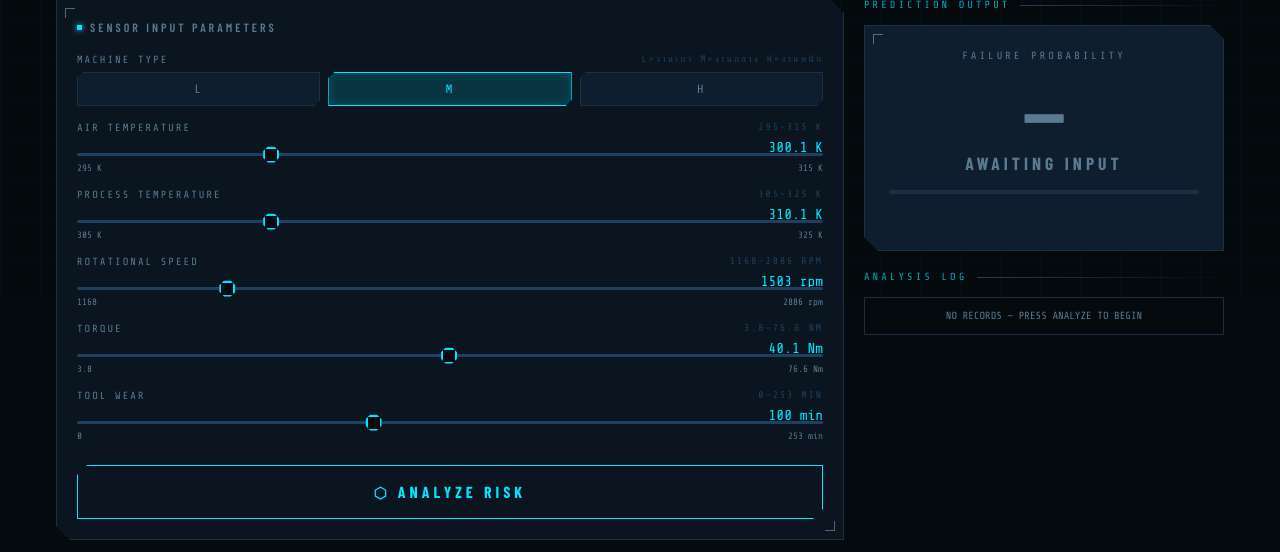
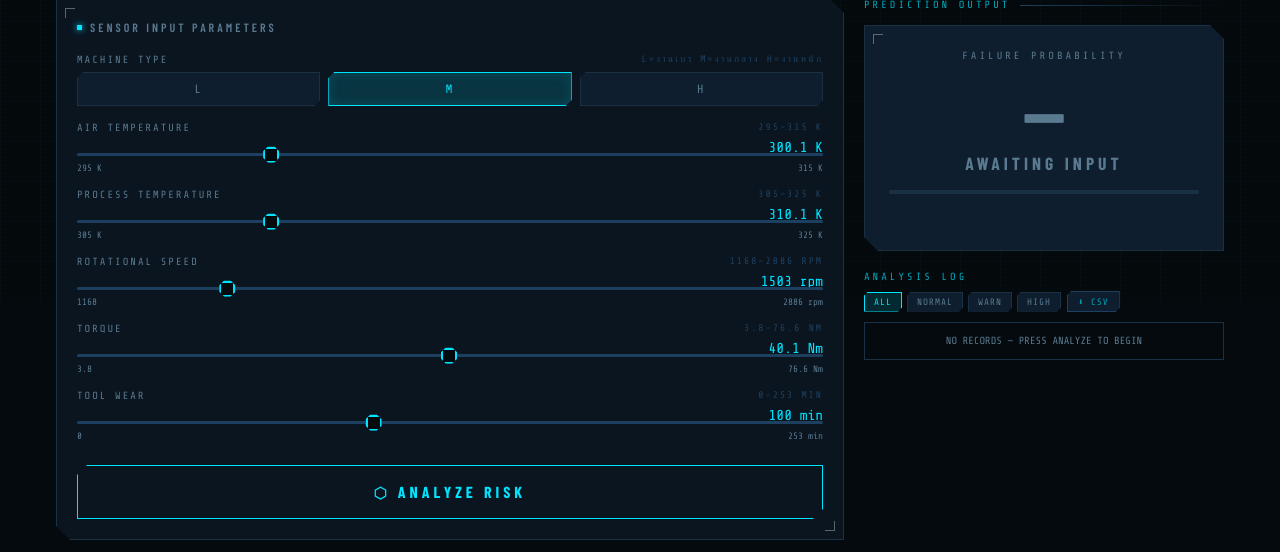
Before and after one commit to nontawatwon-debug/sentinel-iot, a Flask app: page / in a window 1280 px wide. Shown: the part 498-1050 px from the top of the page. Run offline with Flask 3, Linux system fonts and the light colour scheme; some web fonts are replaced.

Commit message:
Update index.html

```diff
--- a/templates/index.html
+++ b/templates/index.html
@@ -100,6 +100,19 @@ footer{margin-top:40px;padding-top:16px;border-top:1px solid var(--border);displ
 .corner-tl{top:8px;left:8px;border-top:1px solid;border-left:1px solid;}
 .corner-br{bottom:8px;right:8px;border-bottom:1px solid;border-right:1px solid;}
 @media(max-width:600px){.risk-percent{font-size:3.5rem;}.panel{padding:16px;}}
+
+/* ── LOG TOOLBAR ── */
+.log-toolbar{display:flex;align-items:center;justify-content:space-between;gap:8px;margin-bottom:10px;flex-wrap:wrap;}
+.log-filters{display:flex;gap:5px;}
+.filter-btn{padding:4px 9px;background:var(--surface2);border:1px solid var(--border);color:var(--text-dim);font-family:'Share Tech Mono',monospace;font-size:0.58rem;letter-spacing:1px;cursor:pointer;transition:all 0.15s;clip-path:polygon(4px 0,100% 0,100% calc(100% - 4px),calc(100% - 4px) 100%,0 100%,0 4px);}
+.filter-btn:hover{border-color:var(--cyan-dim);color:var(--cyan-dim);}
+.filter-btn.active{background:var(--cyan-glow);border-color:var(--cyan);color:var(--cyan);}
+.filter-btn.f-normal.active{background:rgba(0,255,136,0.08);border-color:var(--green);color:var(--green);}
+.filter-btn.f-warning.active{background:rgba(255,179,0,0.08);border-color:var(--amber);color:var(--amber);}
+.filter-btn.f-danger.active{background:rgba(255,61,61,0.08);border-color:var(--red);color:var(--red);}
+.export-btn{padding:4px 10px;background:var(--surface2);border:1px solid var(--border-bright);color:var(--cyan-dim);font-family:'Share Tech Mono',monospace;font-size:0.58rem;letter-spacing:1px;cursor:pointer;transition:all 0.15s;clip-path:polygon(4px 0,100% 0,100% calc(100% - 4px),calc(100% - 4px) 100%,0 100%,0 4px);}
+.export-btn:hover{border-color:var(--cyan);color:var(--cyan);box-shadow:0 0 8px var(--cyan-glow);}
+.export-btn:active{transform:scale(0.97);}
 </style>
 </head>
 <body>
@@ -199,8 +212,21 @@ footer{margin-top:40px;padding-top:16px;border-top:1px solid var(--border);displ
         <div class="risk-bar-wrap"><div class="risk-bar" id="riskBar"></div></div>
         <div class="risk-warnings" id="riskWarnings"></div>
       </div>
+
       <div style="margin-top:20px">
-        <div class="section-label">ANALYSIS LOG</div>
+        <!-- Log toolbar: filter + export -->
+        <div class="log-toolbar">
+          <div class="section-label" style="margin-bottom:0;flex:none">ANALYSIS LOG</div>
+          <div style="display:flex;align-items:center;gap:6px;flex-wrap:wrap">
+            <div class="log-filters">
+              <button class="filter-btn active" data-filter="all" onclick="setFilter(this)">ALL</button>
+              <button class="filter-btn f-normal" data-filter="normal" onclick="setFilter(this)">NORMAL</button>
+              <button class="filter-btn f-warning" data-filter="warning" onclick="setFilter(this)">WARN</button>
+              <button class="filter-btn f-danger" data-filter="danger" onclick="setFilter(this)">HIGH</button>
+            </div>
+            <button class="export-btn" onclick="exportCSV()">⬇ CSV</button>
+          </div>
+        </div>
         <div id="logList" style="display:flex;flex-direction:column;gap:8px;max-height:320px;overflow-y:auto;">
           <div style="font-family:'Share Tech Mono',monospace;font-size:0.65rem;color:var(--text-dim);padding:12px;border:1px solid var(--border);text-align:center">NO RECORDS — PRESS ANALYZE TO BEGIN</div>
         </div>
@@ -216,6 +242,8 @@ footer{margin-top:40px;padding-top:16px;border-top:1px solid var(--border);displ
 
 <script>
 let machineType=1, predCount=0, waveT=0;
+let logData=[];
+let currentFilter='all';
 
 function updateClock(){const n=new Date();document.getElementById('clock').textContent=[n.getHours(),n.getMinutes(),n.getSeconds()].map(v=>String(v).padStart(2,'0')).join(':');}
 setInterval(updateClock,1000); updateClock();
@@ -247,7 +275,6 @@ function updateMetricCards(){
 }
 updateMetricCards();
 
-// Waveform
 const canvas=document.getElementById('waveCanvas');
 const ctx=canvas.getContext('2d');
 function drawWave(){
@@ -275,7 +302,48 @@ function drawWave(){
 }
 drawWave();
 
-// Analyze — calls Flask API
+// ── Filter
+function setFilter(btn){
+  document.querySelectorAll('.filter-btn').forEach(b=>b.classList.remove('active'));
+  btn.classList.add('active');
+  currentFilter=btn.dataset.filter;
+  renderLog();
+}
+
+function renderLog(){
+  const logList=document.getElementById('logList');
+  const filtered=currentFilter==='all'?logData:logData.filter(d=>d.level===currentFilter);
+  if(filtered.length===0){
+    logList.innerHTML=`<div style="font-family:'Share Tech Mono',monospace;font-size:0.65rem;color:var(--text-dim);padding:12px;border:1px solid var(--border);text-align:center">NO RECORDS FOR THIS FILTER</div>`;
+    return;
+  }
+  logList.innerHTML='';
+  const colorMap={normal:'var(--green)',warning:'var(--amber)',danger:'var(--red)'};
+  const statusMap={normal:'NORMAL',warning:'WARNING',danger:'HIGH RISK'};
+  filtered.forEach(d=>{
+    const item=document.createElement('div');
+    item.style.cssText=`background:var(--surface2);border:1px solid var(--border);border-left:3px solid ${colorMap[d.level]};padding:10px 12px;font-family:'Share Tech Mono',monospace;font-size:0.62rem;color:var(--text-dim);`;
+    item.innerHTML=`<div style="display:flex;justify-content:space-between;margin-bottom:4px"><span style="color:${colorMap[d.level]};font-weight:bold">${statusMap[d.level]}</span><span>${d.time}</span></div><div style="color:var(--text);font-size:0.65rem;margin-bottom:2px">TYPE:<b style="color:var(--cyan)">${d.type}</b> &nbsp;RPM:<b style="color:var(--cyan)">${d.rpm}</b> &nbsp;TQ:<b style="color:var(--cyan)">${d.torque}Nm</b> &nbsp;WR:<b style="color:var(--cyan)">${d.wear}min</b></div><div>FAILURE PROB: <b style="color:${colorMap[d.level]}">${d.pct}%</b></div>`;
+    logList.appendChild(item);
+  });
+}
+
+// ── Export CSV
+function exportCSV(){
+  if(logData.length===0){alert('ยังไม่มีข้อมูล กด Analyze ก่อนครับ');return;}
+  const headers=['Time','Type','RPM','Torque_Nm','Wear_min','Air_K','Proc_K','Failure_Prob_%','Level'];
+  const rows=logData.map(d=>[d.time,d.type,d.rpm,d.torque,d.wear,d.air,d.proc,d.pct,d.level.toUpperCase()]);
+  const csv=[headers,...rows].map(r=>r.join(',')).join('\n');
+  const blob=new Blob([csv],{type:'text/csv;charset=utf-8;'});
+  const url=URL.createObjectURL(blob);
+  const a=document.createElement('a');
+  const now=new Date();
+  const fname=`sentinel_log_${now.getFullYear()}${String(now.getMonth()+1).padStart(2,'0')}${String(now.getDate()).padStart(2,'0')}_${String(now.getHours()).padStart(2,'0')}${String(now.getMinutes()).padStart(2,'0')}.csv`;
+  a.href=url; a.download=fname; a.click();
+  URL.revokeObjectURL(url);
+}
+
+// ── Analyze
 async function analyze(){
   const btn=document.getElementById('analyzeBtn');
   const btnText=document.getElementById('btn-text');
@@ -288,16 +356,14 @@ async function analyze(){
   const wear=parseFloat(document.getElementById('sl-wear').value);
 
   try {
-    const res = await fetch('/predict', {
-      method:'POST',
-      headers:{'Content-Type':'application/json'},
-      body: JSON.stringify({type:machineType, air, proc, rpm, torque, wear})
-    });
-    const data = await res.json();
-    const prob = data.probability;
-    const pct = (prob*100).toFixed(1);
-    const level = prob>0.6?'danger':prob>0.3?'warning':'normal';
+    const res=await fetch('/predict',{method:'POST',headers:{'Content-Type':'application/json'},body:JSON.stringify({type:machineType,air,proc,rpm,torque,wear})});
+    const data=await res.json();
+    const prob=data.probability;
+    const pct=(prob*100).toFixed(1);
+    const level=prob>0.6?'danger':prob>0.3?'warning':'normal';
     const typeNames=['L','M','H'];
+    const colorMap={normal:'var(--green)',warning:'var(--amber)',danger:'var(--red)'};
+    const statusMap={normal:'🟢 NORMAL — OPERATING NOMINAL',warning:'🟡 WARNING — INSPECTION ADVISED',danger:'🔴 HIGH RISK — FAILURE IMMINENT'};
 
     const rd=document.getElementById('riskDisplay');
     const rp=document.getElementById('riskPercent');
@@ -308,8 +374,6 @@ async function analyze(){
     rp.textContent=`${pct}%`;
     rb.className=`risk-bar ${level}`;
     rb.style.width=`${pct}%`;
-    const statusMap={normal:'🟢 NORMAL — OPERATING NOMINAL',warning:'🟡 WARNING — INSPECTION ADVISED',danger:'🔴 HIGH RISK — FAILURE IMMINENT'};
-    const colorMap={normal:'var(--green)',warning:'var(--amber)',danger:'var(--red)'};
     rs.textContent=statusMap[level]; rs.style.color=colorMap[level];
 
     const warns=[];
@@ -333,27 +397,19 @@ async function analyze(){
       setTimeout(()=>{bar.style.width=`${v}%`;},50);
     });
 
-    addLog(typeNames[machineType],rpm,torque,wear,pct,level,colorMap);
+    const now=new Date();
+    const time=[now.getHours(),now.getMinutes(),now.getSeconds()].map(v=>String(v).padStart(2,'0')).join(':');
+    logData.unshift({time,level,pct,type:typeNames[machineType],rpm:Math.round(rpm),torque:torque.toFixed(1),wear:Math.round(wear),air:air.toFixed(1),proc:proc.toFixed(1)});
+    if(logData.length>50) logData.pop();
+    renderLog();
+
     predCount++;
     document.getElementById('pred-count').textContent=`PREDICTIONS: ${predCount}`;
-  } catch(e) {
+  } catch(e){
     alert('เกิดข้อผิดพลาด: '+e.message);
   }
   btnText.textContent='⬡ ANALYZE RISK'; btn.classList.remove('loading');
 }
-
-function addLog(type,rpm,torque,wear,pct,level,colorMap){
-  const logList=document.getElementById('logList');
-  const statusMap={normal:'NORMAL',warning:'WARNING',danger:'HIGH RISK'};
-  const now=new Date();
-  const time=[now.getHours(),now.getMinutes(),now.getSeconds()].map(v=>String(v).padStart(2,'0')).join(':');
-  const item=document.createElement('div');
-  item.style.cssText=`background:var(--surface2);border:1px solid var(--border);border-left:3px solid ${colorMap[level]};padding:10px 12px;font-family:'Share Tech Mono',monospace;font-size:0.62rem;color:var(--text-dim);`;
-  item.innerHTML=`<div style="display:flex;justify-content:space-between;margin-bottom:4px"><span style="color:${colorMap[level]};font-weight:bold">${statusMap[level]}</span><span>${time}</span></div><div style="color:var(--text);font-size:0.65rem;margin-bottom:2px">TYPE:<b style="color:var(--cyan)">${type}</b> &nbsp;RPM:<b style="color:var(--cyan)">${Math.round(rpm)}</b> &nbsp;TQ:<b style="color:var(--cyan)">${parseFloat(torque).toFixed(1)}Nm</b> &nbsp;WR:<b style="color:var(--cyan)">${Math.round(wear)}min</b></div><div>FAILURE PROB: <b style="color:${colorMap[level]}">${pct}%</b></div>`;
-  if(logList.children.length===1&&logList.children[0].textContent.includes('NO RECORDS')) logList.innerHTML='';
-  logList.insertBefore(item,logList.firstChild);
-  while(logList.children.length>8) logList.removeChild(logList.lastChild);
-}
 </script>
 </body>
 </html>
```
